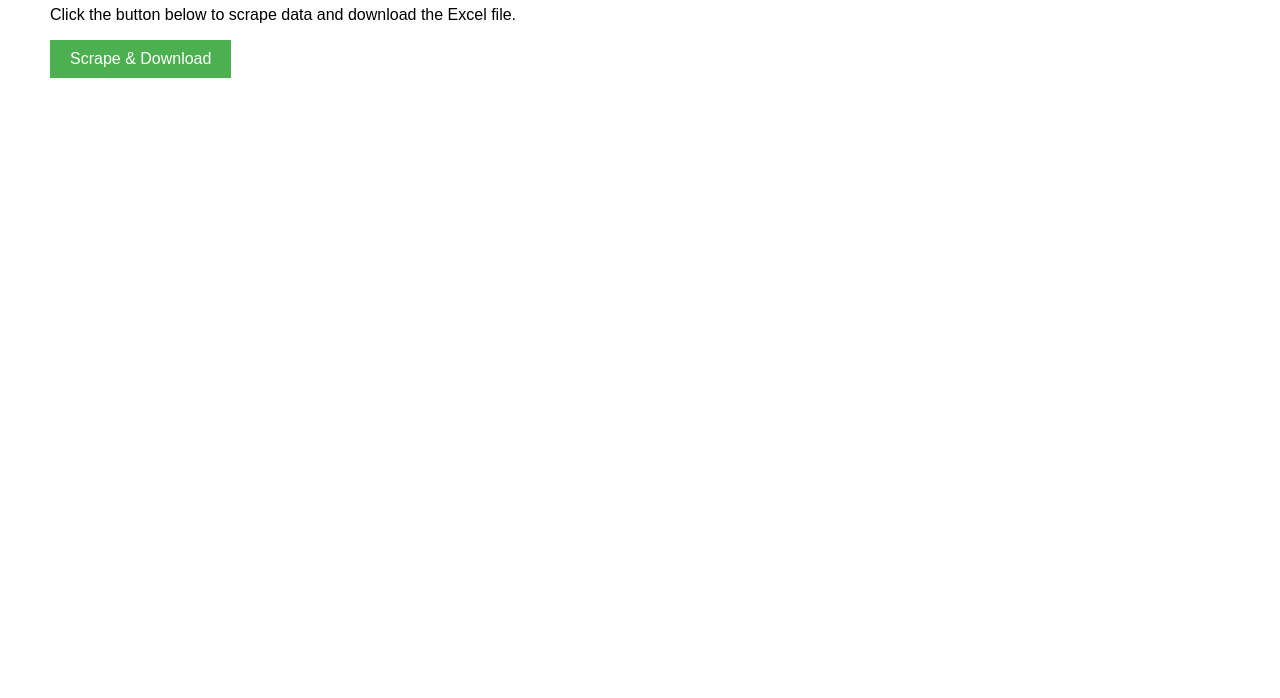
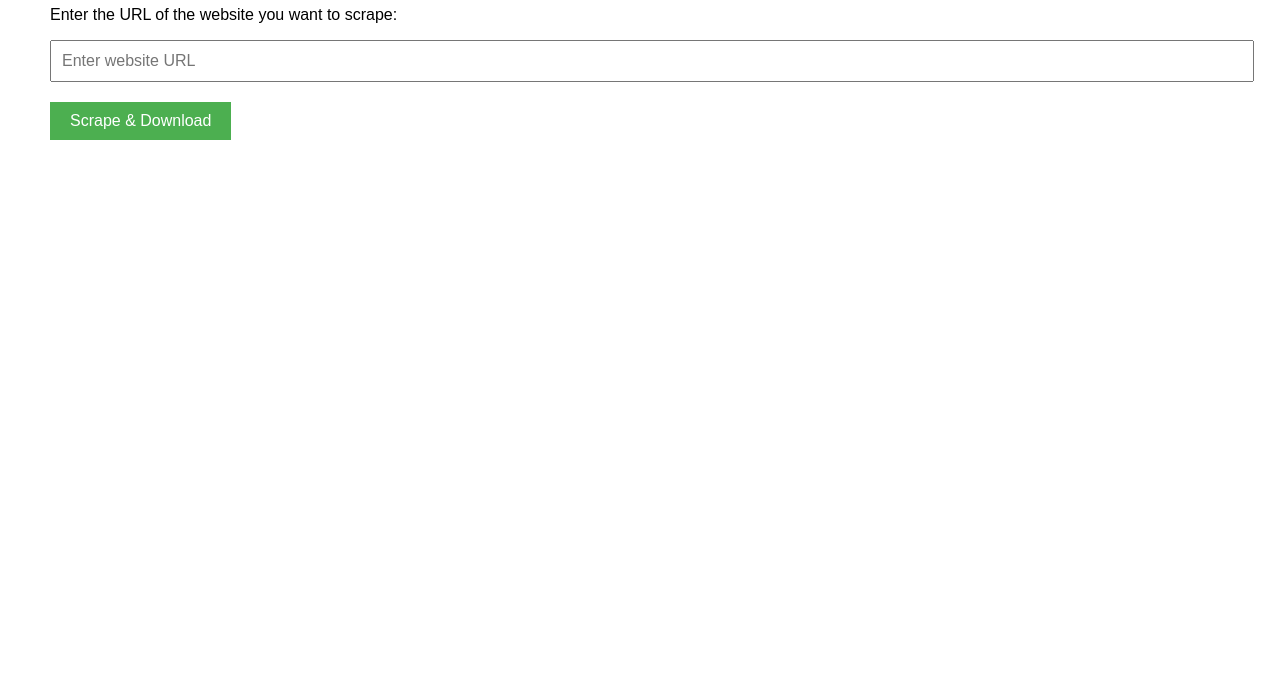
Before and after one commit to gekolev/scrape, a website: page public/index.html in a window 1280 px wide. Shown: the part 102-800 px from the top of the page. Drawn offline with Linux system fonts and the light colour scheme.

Commit message:
add input to website

```diff
--- a/package.json
+++ b/package.json
@@ -12,6 +12,7 @@
   "description": "",
   "dependencies": {
     "axios": "^1.7.7",
+    "body-parser": "^1.20.3",
     "cheerio": "^1.0.0",
     "express": "^4.21.0",
     "node-cron": "^3.0.3",
--- a/public/index.html
+++ b/public/index.html
@@ -20,12 +20,19 @@
         button:hover {
             background-color: #45a049;
         }
+        input[type="text"] {
+            width: 100%;
+            padding: 10px;
+            margin-bottom: 20px;
+            font-size: 16px;
+        }
     </style>
 </head>
 <body>
     <h1>Simple Web Scraper</h1>
-    <p>Click the button below to scrape data and download the Excel file.</p>
-    <form action="/scrape" method="GET">
+    <p>Enter the URL of the website you want to scrape:</p>
+    <form action="/scrape" method="POST">
+        <input type="text" name="url" placeholder="Enter website URL" required>
         <button type="submit">Scrape & Download</button>
     </form>
 </body>
```
Also changed, not shown: index.js (+5 -3 lines), routes/scraper.js (+9 -3 lines), 1 other file.
